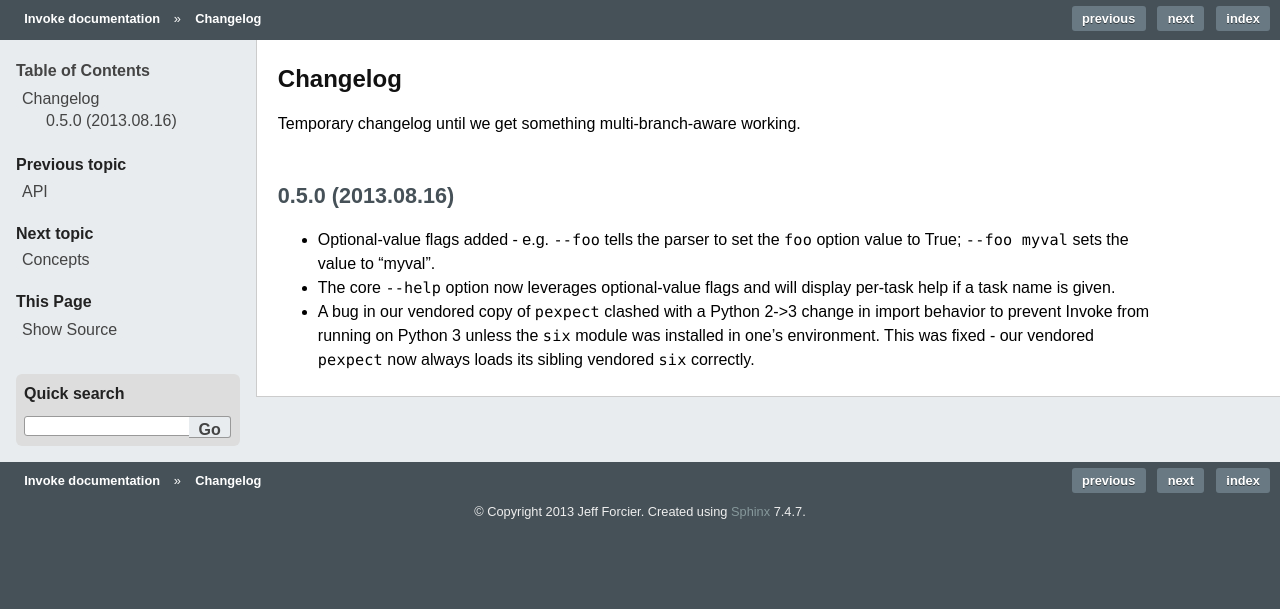
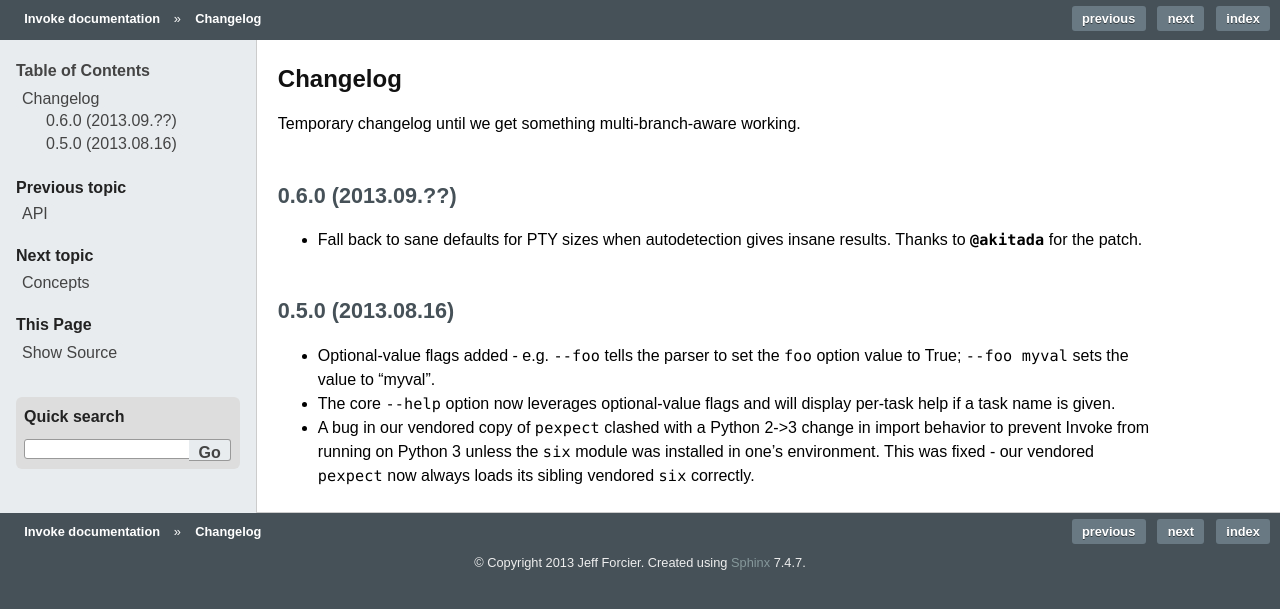
Before and after one commit to pyinvoke/invoke, a Sphinx documentation site: the page built from docs/changelog.rst, in a window 1280 px wide. Shown: the top 609 px of the page. Built offline with Sphinx 7.4.7, drawn with Linux system fonts in a browser that asks for light colours.

Commit message:
Changelog re #81

```diff
--- a/docs/changelog.rst
+++ b/docs/changelog.rst
@@ -3,6 +3,12 @@
 =========
 
 Temporary changelog until we get something multi-branch-aware working.
+
+0.6.0 (2013.09.??)
+==================
+
+* Fall back to sane defaults for PTY sizes when autodetection gives insane
+  results. Thanks to `@akitada` for the patch.
 
 0.5.0 (2013.08.16)
 ==================
```
